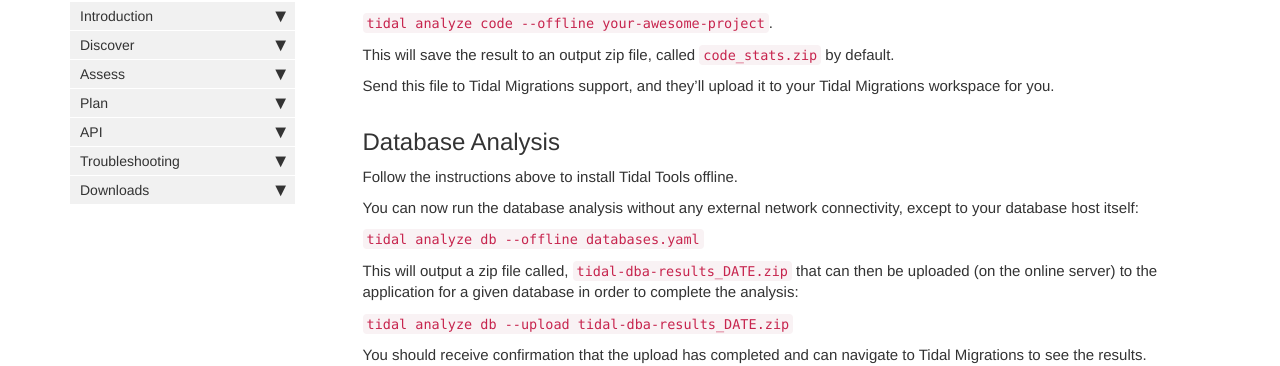
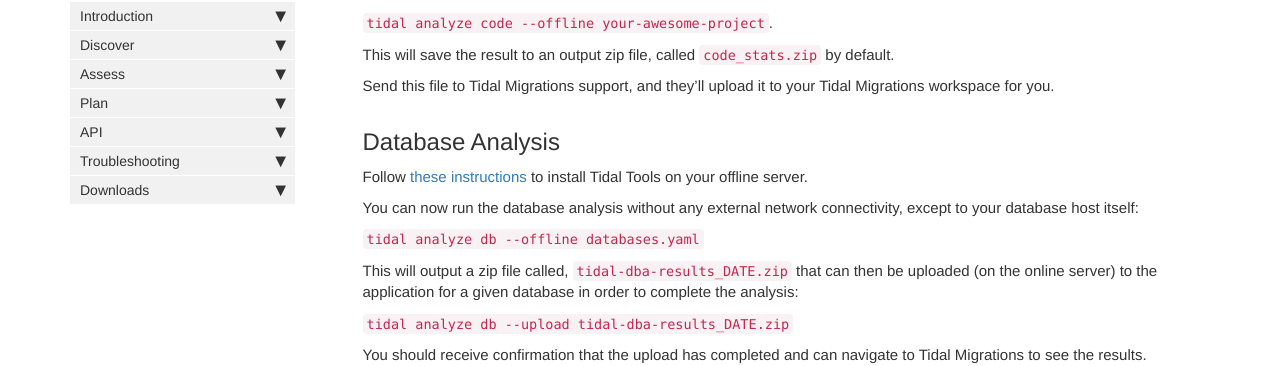
Before and after one commit to tidalmigrations/tidalmigrations.github.io, a Jekyll site: the page built from pages/tidal tools/tidal_offline.md, in a window 1280 px wide and 900 px high, scrolled down 1774 px. Shown: the part 127-493 px from the top of the window. Built offline with Jekyll 4.4.1, drawn with Linux system fonts in a browser that asks for light colours; nearby versions of some CDN libraries; comment, search, counter and statistics services are not loaded.

Commit message:
Added link to header

```diff
--- a/pages/tidal tools/tidal_offline.md
+++ b/pages/tidal tools/tidal_offline.md
@@ -81,7 +81,7 @@ Send this file to Tidal Migrations support, and they'll upload it to your Tidal
 
 ## Database Analysis
 
-Follow the instructions above to install Tidal Tools offline.
+Follow [these instructions](#tidal-tools) to install Tidal Tools on your offline server.
 
 You can now run the database analysis without any external network connectivity, except to your database host itself:
 
```
